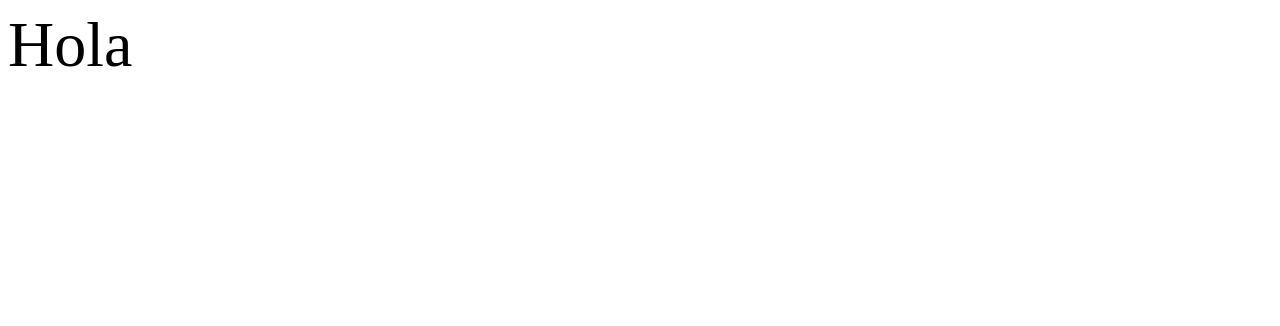
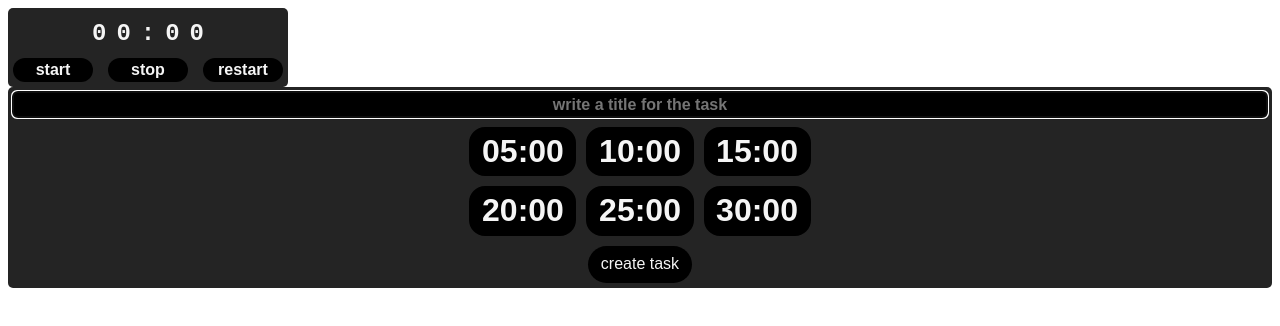
Before and after one commit to CrgioYalux/study.pomodoro, a React (Create React App) app: page / in a window 1280 px wide. Shown: the top 326 px of the page. Built offline with nearby package versions, Linux system fonts and the light colour scheme.

Commit message:
feat: use of providers to wrap the app

```diff
--- a/src/components/App/index.tsx
+++ b/src/components/App/index.tsx
@@ -1,6 +1,18 @@
 import './App.scss';
-interface AppProps {}
+import { Timer } from '../Timer';
+import { TimerUtilProvider } from '../../providers/TimerUtil';
+import { TasksUtilProvider } from '../../providers/TasksUtil';
+import { CreateTask } from '../CreateTask';
 
-export const App = ({}: AppProps) => {
-	return <div className="App-container">Hola</div>;
+export const App = () => {
+	return (
+		<div className="App-container">
+			<TimerUtilProvider>
+				<Timer />
+				<TasksUtilProvider>
+					<CreateTask />
+				</TasksUtilProvider>
+			</TimerUtilProvider>
+		</div>
+	);
 };
```
